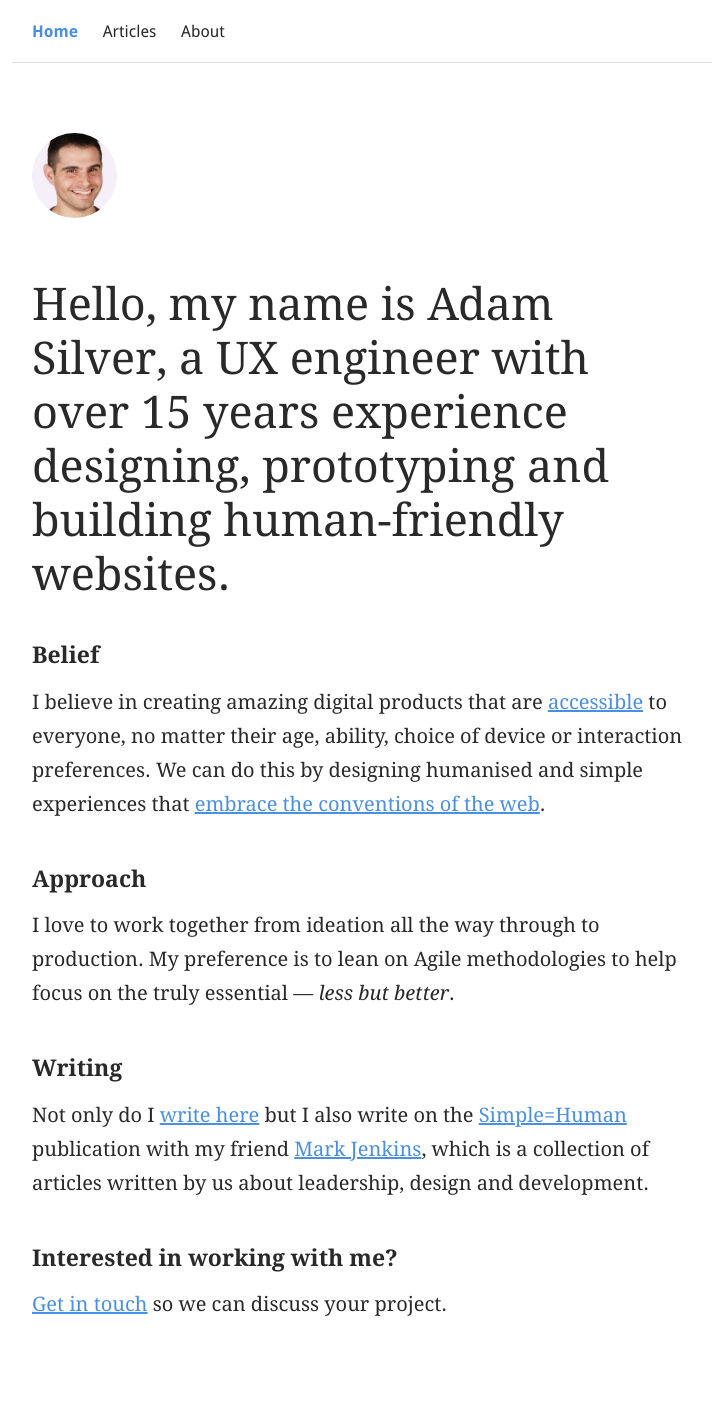
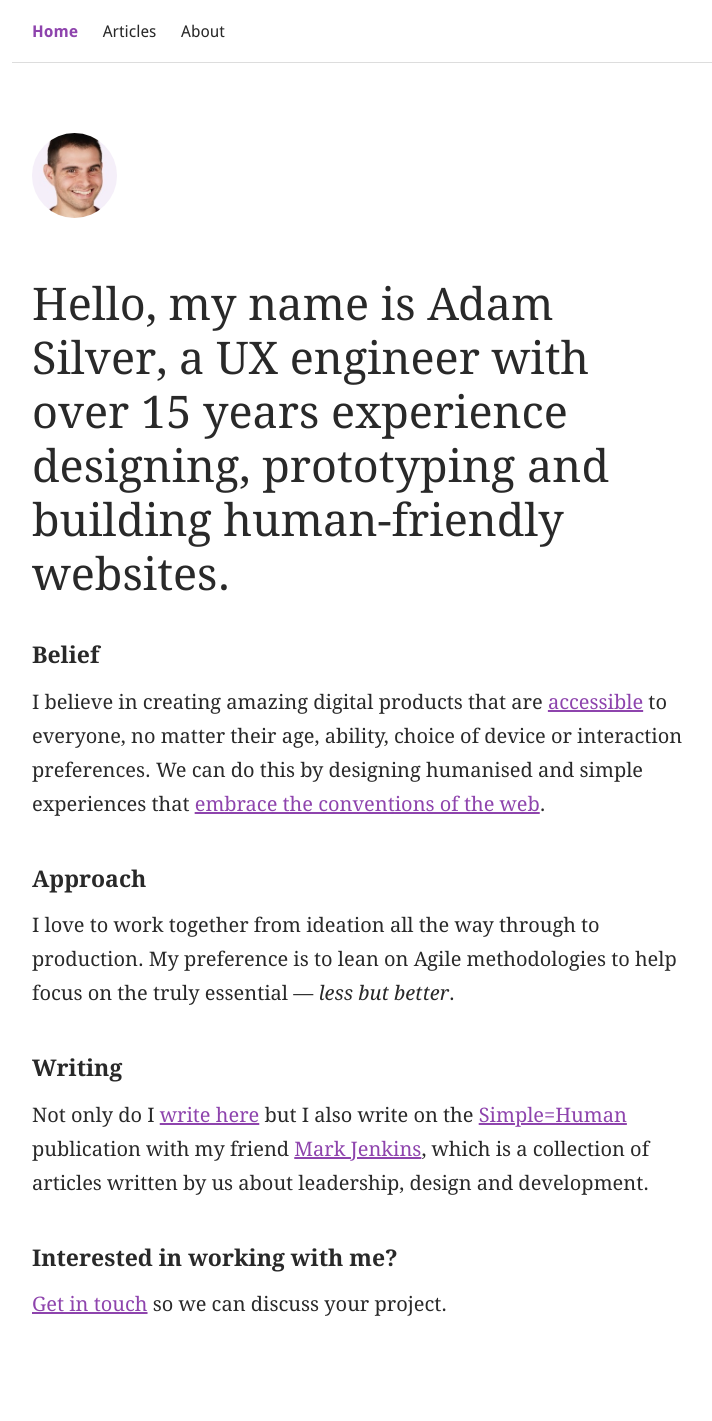
Before and after one commit to adamsilver/adamsilver.io-jekyll, a Jekyll site: the page built from index.md, in a window 1280 px wide. Shown: the whole page, without its empty margins (278-990 px from the left). Built offline with Jekyll 4.4.1, drawn with Linux system fonts in a browser that asks for light colours; Markdown is read by kramdown in place of the engine named in the settings.

Commit message:
beter color

```diff
--- a/assets/css/main_new.css
+++ b/assets/css/main_new.css
@@ -96,7 +96,7 @@ h1 {
 
 a:link,
 a:visited {
-	color: #4A90E2;
+	color: #8e44ad;
 }
 
 a:hover,
@@ -105,7 +105,7 @@ a:focus {
 }
 
 a:active {
-	background-color: #4A90E2;
+	background-color: #8e44ad;
 	color: #fff;
 }
 
@@ -294,7 +294,7 @@ a:active {
 	font-size: 1.7em;
 	padding: 10px 45px;
 	display: inline-block;
-	background-color: #4A90E2;
+	background-color: #8e44ad;
 	color: #fff;
 	border: none;
 	width: 100%;
@@ -494,7 +494,7 @@ a:active {
 }
 
 #nav ul li a:hover {
-    color: #4A90E2;
+    color: #8e44ad;
 }
 
 #nav ul li a:active,
@@ -504,7 +504,7 @@ a:active {
 
 #nav ul li a.active {
 	font-weight: bold;
-	color: #4A90E2;
+	color: #8e44ad;
 }
 
 /**********************************************************
```
